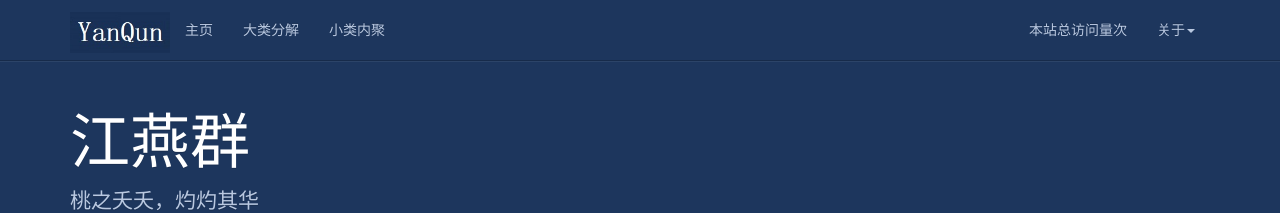
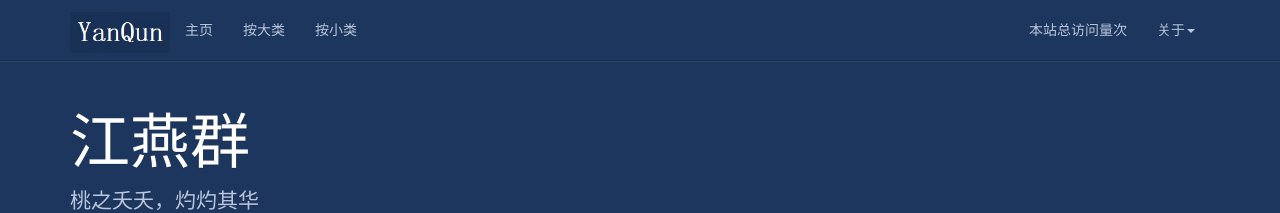
Before and after one commit to Elvira521feng/YanQunJiang.github.io, a Jekyll site: the page built from index.html, in a window 1280 px wide. Shown: the top 213 px of the page. Built offline with Jekyll 4.4.1, drawn with Linux system fonts in a browser that asks for light colours; nearby versions of some CDN libraries; a script that is not in the unit is left out; the list of posts is cut into pages by our own code; comment, search, counter and statistics services are not loaded.

Commit message:
修改头部类别信息

```diff
--- a/_includes/header.html
+++ b/_includes/header.html
@@ -16,10 +16,10 @@
           <a href="{{ '/' | prepend: site.baseurl }}">主页</a>
         </li>
         <li>
-          <a href="{{ '/categories/' | prepend: site.baseurl }}">大类分解</a>
+          <a href="{{ '/categories/' | prepend: site.baseurl }}">按大类</a>
         </li>
         <li>
-          <a href="{{ '/tag' | prepend: site.baseurl }}">小类内聚</a>
+          <a href="{{ '/tag' | prepend: site.baseurl }}">按小类</a>
         </li>
       </ul>
       <ul class="nav navbar-nav navbar-right">
```
